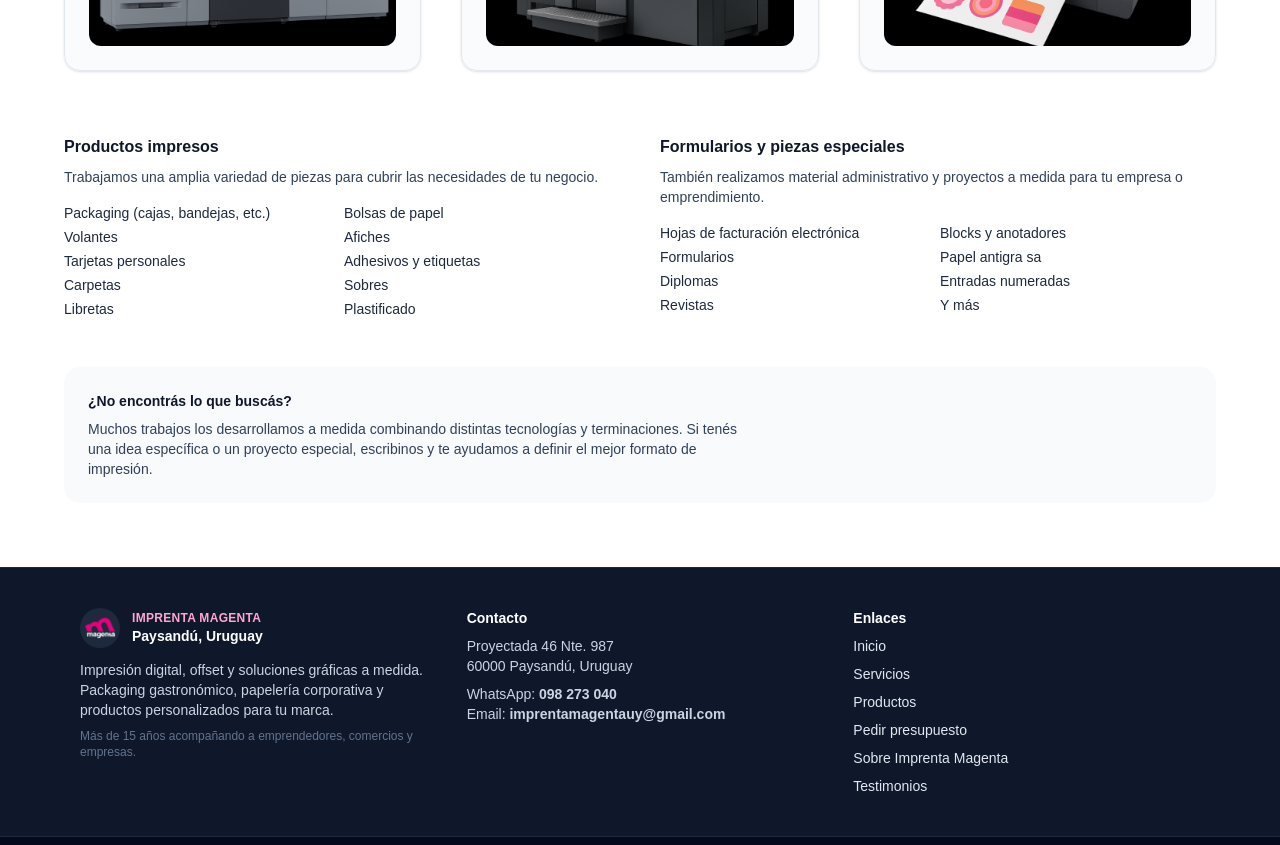
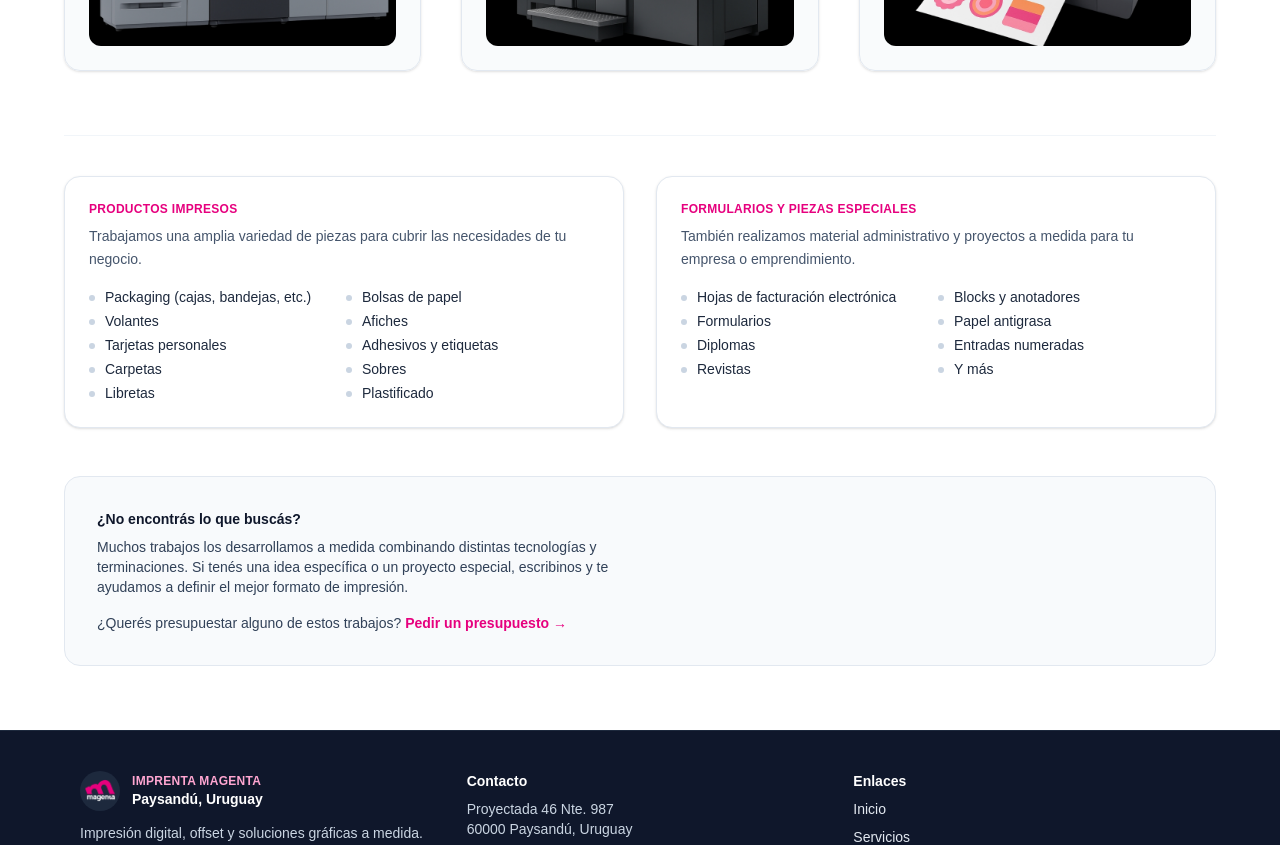
Before and after one commit to devrodri-com/magenta-paysandu, a Next.js app: page /servicios in a window 1280 px wide. Shown: the part 680-1525 px from the top of the page. Built offline with nearby package versions, Linux system fonts and the light colour scheme.

Commit message:
style: mejora visual en sección de servicios (bullets, jerarquía, cards y copy)

```diff
--- a/src/app/servicios/page.tsx
+++ b/src/app/servicios/page.tsx
@@ -95,59 +95,68 @@ export default function ServiciosPage() {
         </section>
 
         {/* Listado de productos y servicios */}
-        <section className="mt-16 grid gap-10 md:grid-cols-2">
-          <div>
-            <h2 className="text-base font-semibold text-slate-900">
+        <section className="mt-16 border-t border-slate-100 pt-10 grid gap-8 md:grid-cols-2">
+          <article className="rounded-2xl border border-slate-200 bg-white p-6 shadow-sm">
+            <h2 className="text-xs font-semibold uppercase tracking-wide text-brand-magenta">
               Productos impresos
             </h2>
-            <p className="mt-2 text-sm text-slate-700">
+            <p className="mt-2 text-sm text-slate-600 leading-relaxed">
               Trabajamos una amplia variedad de piezas para cubrir las necesidades de tu
               negocio.
             </p>
             <ul className="mt-4 grid grid-cols-1 gap-1 text-sm text-slate-800 sm:grid-cols-2">
-              <li>Packaging (cajas, bandejas, etc.)</li>
-              <li>Bolsas de papel</li>
-              <li>Volantes</li>
-              <li>Afiches</li>
-              <li>Tarjetas personales</li>
-              <li>Adhesivos y etiquetas</li>
-              <li>Carpetas</li>
-              <li>Sobres</li>
-              <li>Libretas</li>
-              <li>Plastificado</li>
+              <li className="relative pl-4 before:absolute before:left-0 before:top-2 before:h-1.5 before:w-1.5 before:rounded-full before:bg-slate-300">Packaging (cajas, bandejas, etc.)</li>
+              <li className="relative pl-4 before:absolute before:left-0 before:top-2 before:h-1.5 before:w-1.5 before:rounded-full before:bg-slate-300">Bolsas de papel</li>
+              <li className="relative pl-4 before:absolute before:left-0 before:top-2 before:h-1.5 before:w-1.5 before:rounded-full before:bg-slate-300">Volantes</li>
+              <li className="relative pl-4 before:absolute before:left-0 before:top-2 before:h-1.5 before:w-1.5 before:rounded-full before:bg-slate-300">Afiches</li>
+              <li className="relative pl-4 before:absolute before:left-0 before:top-2 before:h-1.5 before:w-1.5 before:rounded-full before:bg-slate-300">Tarjetas personales</li>
+              <li className="relative pl-4 before:absolute before:left-0 before:top-2 before:h-1.5 before:w-1.5 before:rounded-full before:bg-slate-300">Adhesivos y etiquetas</li>
+              <li className="relative pl-4 before:absolute before:left-0 before:top-2 before:h-1.5 before:w-1.5 before:rounded-full before:bg-slate-300">Carpetas</li>
+              <li className="relative pl-4 before:absolute before:left-0 before:top-2 before:h-1.5 before:w-1.5 before:rounded-full before:bg-slate-300">Sobres</li>
+              <li className="relative pl-4 before:absolute before:left-0 before:top-2 before:h-1.5 before:w-1.5 before:rounded-full before:bg-slate-300">Libretas</li>
+              <li className="relative pl-4 before:absolute before:left-0 before:top-2 before:h-1.5 before:w-1.5 before:rounded-full before:bg-slate-300">Plastificado</li>
             </ul>
-          </div>
+          </article>
 
-          <div>
-            <h2 className="text-base font-semibold text-slate-900">
+          <article className="rounded-2xl border border-slate-200 bg-white p-6 shadow-sm">
+            <h2 className="text-xs font-semibold uppercase tracking-wide text-brand-magenta">
               Formularios y piezas especiales
             </h2>
-            <p className="mt-2 text-sm text-slate-700">
+            <p className="mt-2 text-sm text-slate-600 leading-relaxed">
               También realizamos material administrativo y proyectos a medida para tu
               empresa o emprendimiento.
             </p>
             <ul className="mt-4 grid grid-cols-1 gap-1 text-sm text-slate-800 sm:grid-cols-2">
-              <li>Hojas de facturación electrónica</li>
-              <li>Blocks y anotadores</li>
-              <li>Formularios</li>
-              <li>Papel antigra sa</li>
-              <li>Diplomas</li>
-              <li>Entradas numeradas</li>
-              <li>Revistas</li>
-              <li>Y más</li>
+              <li className="relative pl-4 before:absolute before:left-0 before:top-2 before:h-1.5 before:w-1.5 before:rounded-full before:bg-slate-300">Hojas de facturación electrónica</li>
+              <li className="relative pl-4 before:absolute before:left-0 before:top-2 before:h-1.5 before:w-1.5 before:rounded-full before:bg-slate-300">Blocks y anotadores</li>
+              <li className="relative pl-4 before:absolute before:left-0 before:top-2 before:h-1.5 before:w-1.5 before:rounded-full before:bg-slate-300">Formularios</li>
+              <li className="relative pl-4 before:absolute before:left-0 before:top-2 before:h-1.5 before:w-1.5 before:rounded-full before:bg-slate-300">Papel antigrasa</li>
+              <li className="relative pl-4 before:absolute before:left-0 before:top-2 before:h-1.5 before:w-1.5 before:rounded-full before:bg-slate-300">Diplomas</li>
+              <li className="relative pl-4 before:absolute before:left-0 before:top-2 before:h-1.5 before:w-1.5 before:rounded-full before:bg-slate-300">Entradas numeradas</li>
+              <li className="relative pl-4 before:absolute before:left-0 before:top-2 before:h-1.5 before:w-1.5 before:rounded-full before:bg-slate-300">Revistas</li>
+              <li className="relative pl-4 before:absolute before:left-0 before:top-2 before:h-1.5 before:w-1.5 before:rounded-full before:bg-slate-300">Y más</li>
             </ul>
-          </div>
+          </article>
         </section>
 
         {/* Nota final */}
-        <section className="mt-12 rounded-2xl bg-slate-50 p-6 text-sm text-slate-700">
+        <section className="mt-12 rounded-2xl border border-slate-200 bg-slate-50 p-8 text-sm text-slate-700">
           <p className="font-semibold text-slate-900">
             ¿No encontrás lo que buscás?
           </p>
-          <p className="mt-2 max-w-2xl">
+          <p className="mt-2 max-w-xl">
             Muchos trabajos los desarrollamos a medida combinando distintas tecnologías y
             terminaciones. Si tenés una idea específica o un proyecto especial, escribinos
             y te ayudamos a definir el mejor formato de impresión.
+          </p>
+          <p className="mt-4 text-sm">
+            ¿Querés presupuestar alguno de estos trabajos?{' '}
+            <a
+              href="/presupuesto"
+              className="font-semibold text-brand-magenta hover:text-brand-rosa"
+            >
+              Pedir un presupuesto →
+            </a>
           </p>
         </section>
       </div>
```
